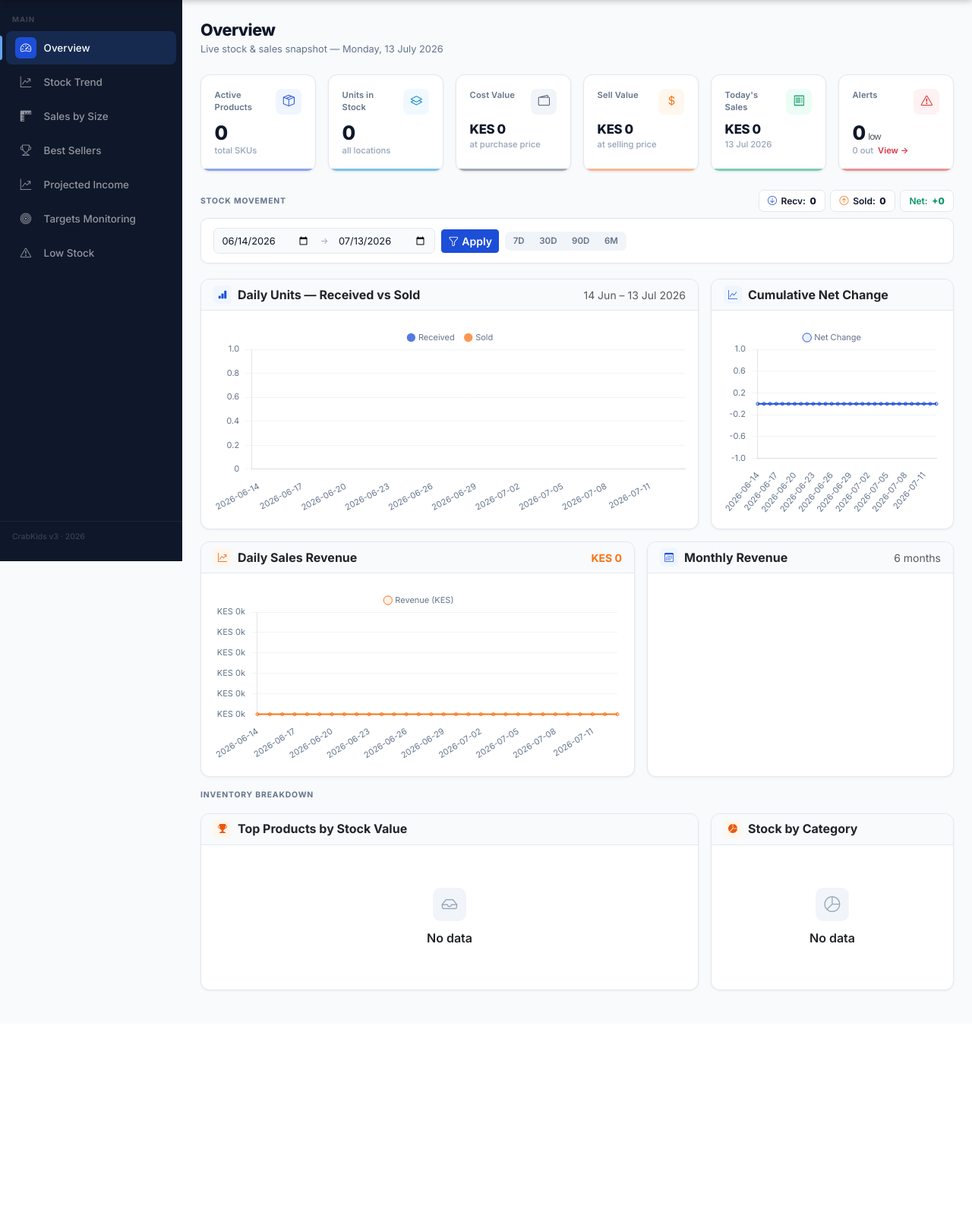
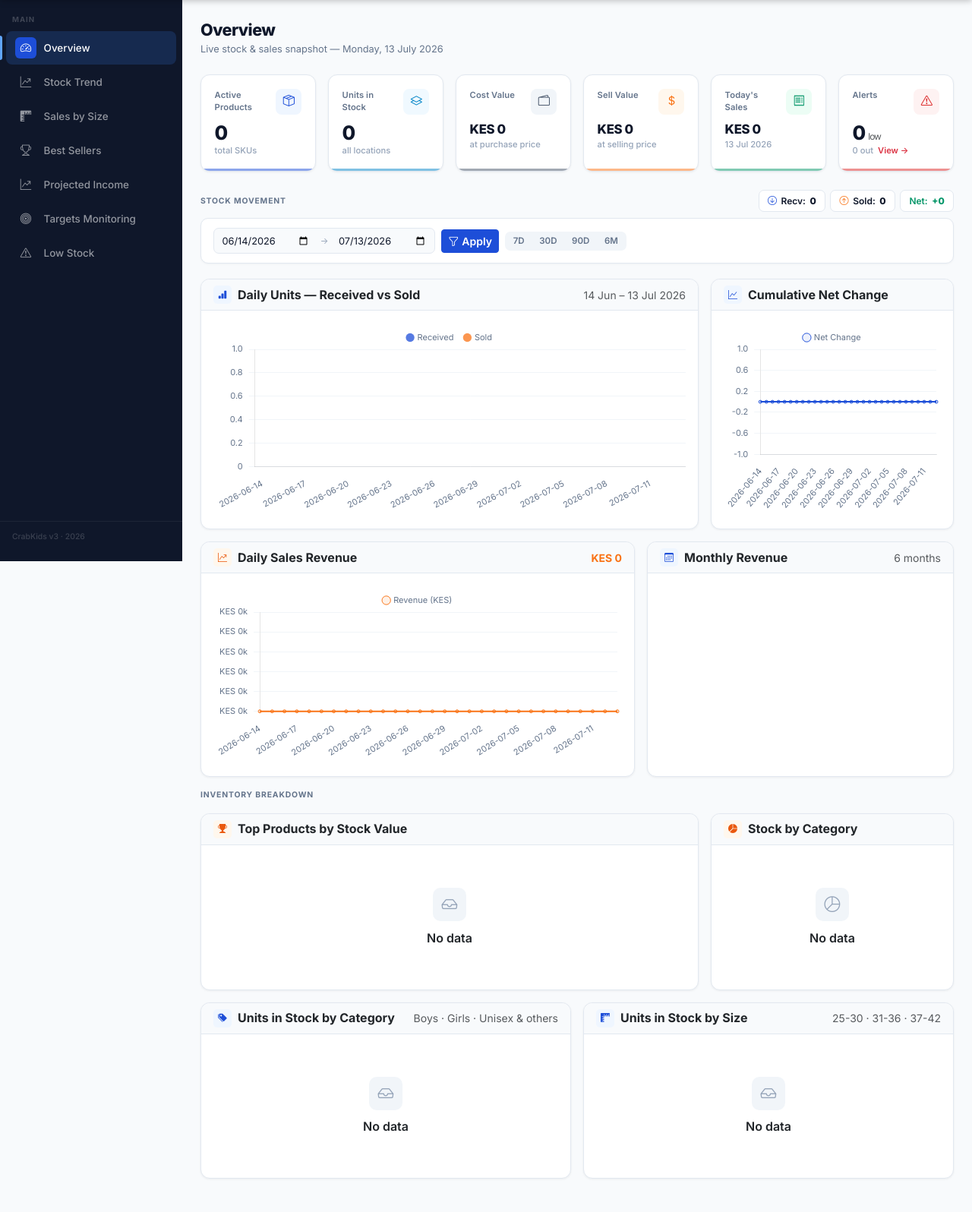
Before and after one commit to muturish/crabkidsdashboard, a PHP site: page / in a window 1280 px wide. Shown: the part 61-1657 px from the top of the page at 76% size. Before the commit the page ends 1366 px from the top, so only its background shows below. Run offline with PHP 8.4, Linux system fonts and the light colour scheme; tables that the repository leaves empty or names only in its code hold one stand-in row (values such as "Sample post"); a map, chart or similar area stays blank.

Commit message:
Add units-in-stock breakdown by category and size to Overview
New ranked-list cards on index.php: "Units in Stock by Category"
(Boys/Girls/Unisex and any other top-level categories, reusing
get_stock_by_category) and "Units in Stock by Size" (Size 25-30 /
31-36 / 37-42, aggregated by sub-category name across all parent
categories via new get_stock_by_subcategory()).

```diff
--- a/includes/data.php
+++ b/includes/data.php
@@ -186,6 +186,29 @@ function get_stock_by_category(): array
         JOIN categories c ON c.id = p.category_id
         WHERE vld.qty_available > 0
         GROUP BY c.id, c.name
+        ORDER BY total_qty DESC
+    ");
+    $st->execute([':bid' => $bid]);
+    return $st->fetchAll();
+}
+
+// ── Stock by sub-category (size) ────────────────────────────────────────────────
+// Aggregated by name across all parent categories, e.g. "Size 25-30" sums
+// For Boys + For Girls + Unisex + Sneakers + CrabKids Sport, etc.
+
+function get_stock_by_subcategory(): array
+{
+    $db  = get_db();
+    $bid = business_id();
+
+    $st = $db->prepare("
+        SELECT sc.name AS sub_category,
+               SUM(vld.qty_available) AS total_qty
+        FROM variation_location_details vld
+        JOIN products p ON p.id = vld.product_id AND p.business_id = :bid AND p.is_inactive = 0
+        JOIN categories sc ON sc.id = p.sub_category_id
+        WHERE vld.qty_available > 0
+        GROUP BY sc.name
         ORDER BY total_qty DESC
     ");
     $st->execute([':bid' => $bid]);
--- a/index.php
+++ b/index.php
@@ -14,6 +14,7 @@ try {
     $movement   = get_daily_stock_movement($from, $to);
     $revenue    = get_daily_revenue($from, $to);
     $categories = get_stock_by_category();
+    $subcats    = get_stock_by_subcategory();
     $top_value  = get_top_stock_value(10);
     $low_stock  = get_low_stock_items();
     $monthly    = get_monthly_summary(6);
@@ -21,7 +22,7 @@ try {
 } catch (Exception $e) {
     $db_error = $e->getMessage();
     $kpis = ['total_products'=>0,'total_units'=>0,'stock_cost_value'=>0,'stock_sell_value'=>0,'low_stock'=>0,'out_of_stock'=>0,'today_sales'=>0];
-    $movement = $revenue = $categories = $top_value = $low_stock = $monthly = [];
+    $movement = $revenue = $categories = $subcats = $top_value = $low_stock = $monthly = [];
 }
 
 $total_recv = array_sum(array_column($movement, 'received'));
@@ -247,6 +248,71 @@ require_once __DIR__ . '/includes/header.php';
   </div>
 </div>
 
+<!-- Units in stock: category & size -->
+<div class="row g-3 mb-3">
+  <div class="col-lg-6">
+    <div class="card h-100">
+      <div class="card-header d-flex align-items-center justify-content-between gap-2">
+        <h6 class="mb-0 fw-bold d-flex align-items-center gap-2 fs-6"><span class="ck-ci ck-ci-blue"><i class="bi bi-tags-fill"></i></span>Units in Stock by Category</h6>
+        <small class="text-muted">Boys · Girls · Unisex &amp; others</small>
+      </div>
+      <?php if (empty($categories)): ?>
+        <div class="card-body"><div class="ck-empty"><div class="ck-empty-icon"><i class="bi bi-inbox"></i></div><p class="mb-0 fw-semibold">No data</p></div></div>
+      <?php else: $mxc = max(array_column($categories, 'total_qty')) ?: 1; ?>
+        <div class="table-responsive">
+          <table class="table table-hover mb-0">
+            <thead><tr><th style="width:40px;text-align:center;">#</th><th>Category</th><th class="text-end">Units</th><th style="width:120px;">Share</th></tr></thead>
+            <tbody>
+            <?php foreach ($categories as $i => $r):
+              $pct = round((float)$r['total_qty'] / $mxc * 100);
+              $rc  = $i===0?'r1':($i===1?'r2':($i===2?'r3':''));
+            ?>
+              <tr>
+                <td style="text-align:center;"><span class="ck-rank <?= $rc ?>"><?= $i+1 ?></span></td>
+                <td class="fw-semibold"><?= htmlspecialchars($r['category']) ?></td>
+                <td class="text-end fw-bold" style="color:#1d4ed8"><?= number_format((float)$r['total_qty']) ?></td>
+                <td><div class="ck-prog"><div class="ck-prog-track"><div class="ck-prog-fill" style="width:<?= $pct ?>%"></div></div><span class="ck-prog-pct"><?= $pct ?>%</span></div></td>
+              </tr>
+            <?php endforeach; ?>
+            </tbody>
+          </table>
+        </div>
+      <?php endif; ?>
+    </div>
+  </div>
+
+  <div class="col-lg-6">
+    <div class="card h-100">
+      <div class="card-header d-flex align-items-center justify-content-between gap-2">
+        <h6 class="mb-0 fw-bold d-flex align-items-center gap-2 fs-6"><span class="ck-ci ck-ci-blue"><i class="bi bi-rulers"></i></span>Units in Stock by Size</h6>
+        <small class="text-muted">25-30 · 31-36 · 37-42</small>
+      </div>
+      <?php if (empty($subcats)): ?>
+        <div class="card-body"><div class="ck-empty"><div class="ck-empty-icon"><i class="bi bi-inbox"></i></div><p class="mb-0 fw-semibold">No data</p></div></div>
+      <?php else: $mxs = max(array_column($subcats, 'total_qty')) ?: 1; ?>
+        <div class="table-responsive">
+          <table class="table table-hover mb-0">
+            <thead><tr><th style="width:40px;text-align:center;">#</th><th>Size</th><th class="text-end">Units</th><th style="width:120px;">Share</th></tr></thead>
+            <tbody>
+            <?php foreach ($subcats as $i => $r):
+              $pct = round((float)$r['total_qty'] / $mxs * 100);
+              $rc  = $i===0?'r1':($i===1?'r2':($i===2?'r3':''));
+            ?>
+              <tr>
+                <td style="text-align:center;"><span class="ck-rank <?= $rc ?>"><?= $i+1 ?></span></td>
+                <td class="fw-semibold"><?= htmlspecialchars($r['sub_category']) ?></td>
+                <td class="text-end fw-bold" style="color:#f97316"><?= number_format((float)$r['total_qty']) ?></td>
+                <td><div class="ck-prog"><div class="ck-prog-track"><div class="ck-prog-fill or" style="width:<?= $pct ?>%"></div></div><span class="ck-prog-pct"><?= $pct ?>%</span></div></td>
+              </tr>
+            <?php endforeach; ?>
+            </tbody>
+          </table>
+        </div>
+      <?php endif; ?>
+    </div>
+  </div>
+</div>
+
 <!-- Low stock alerts -->
 <?php if (!empty($low_stock)): ?>
 <div class="d-flex align-items-center justify-content-between mb-3 mt-2">
```
